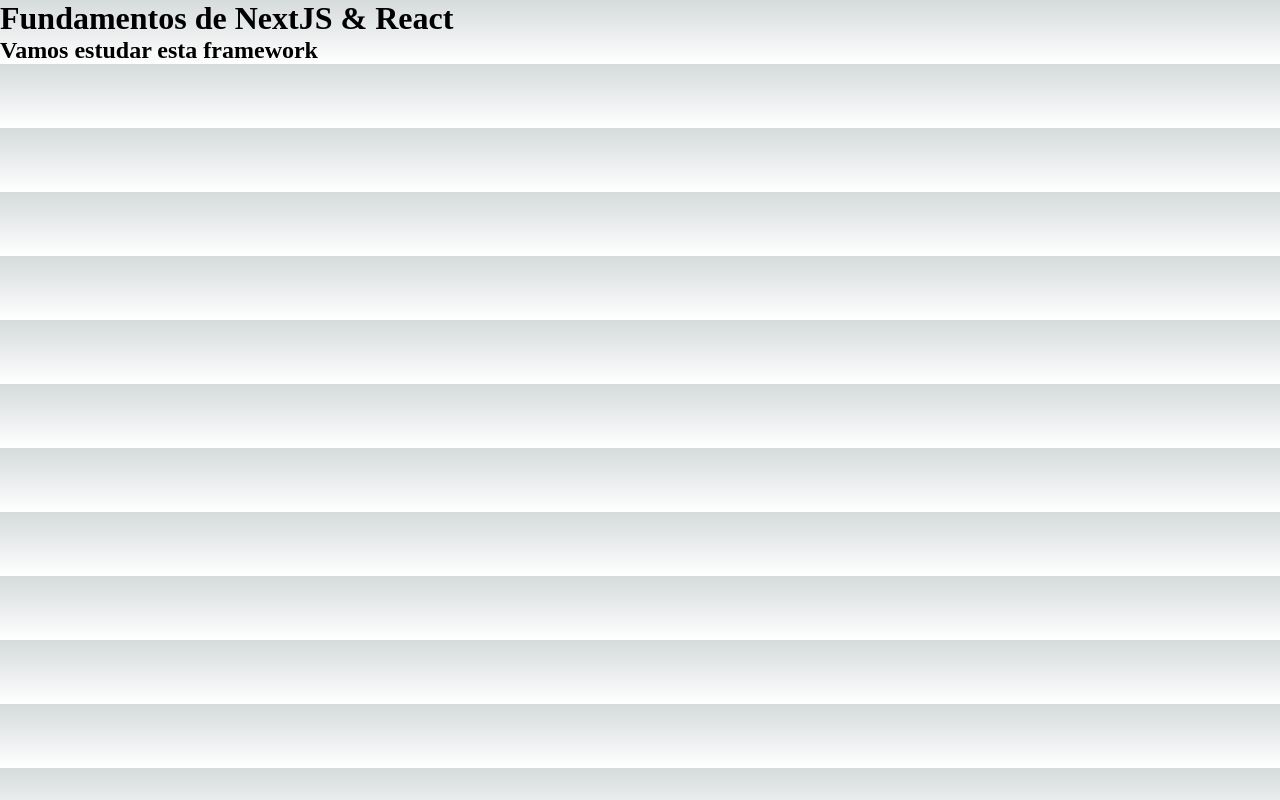
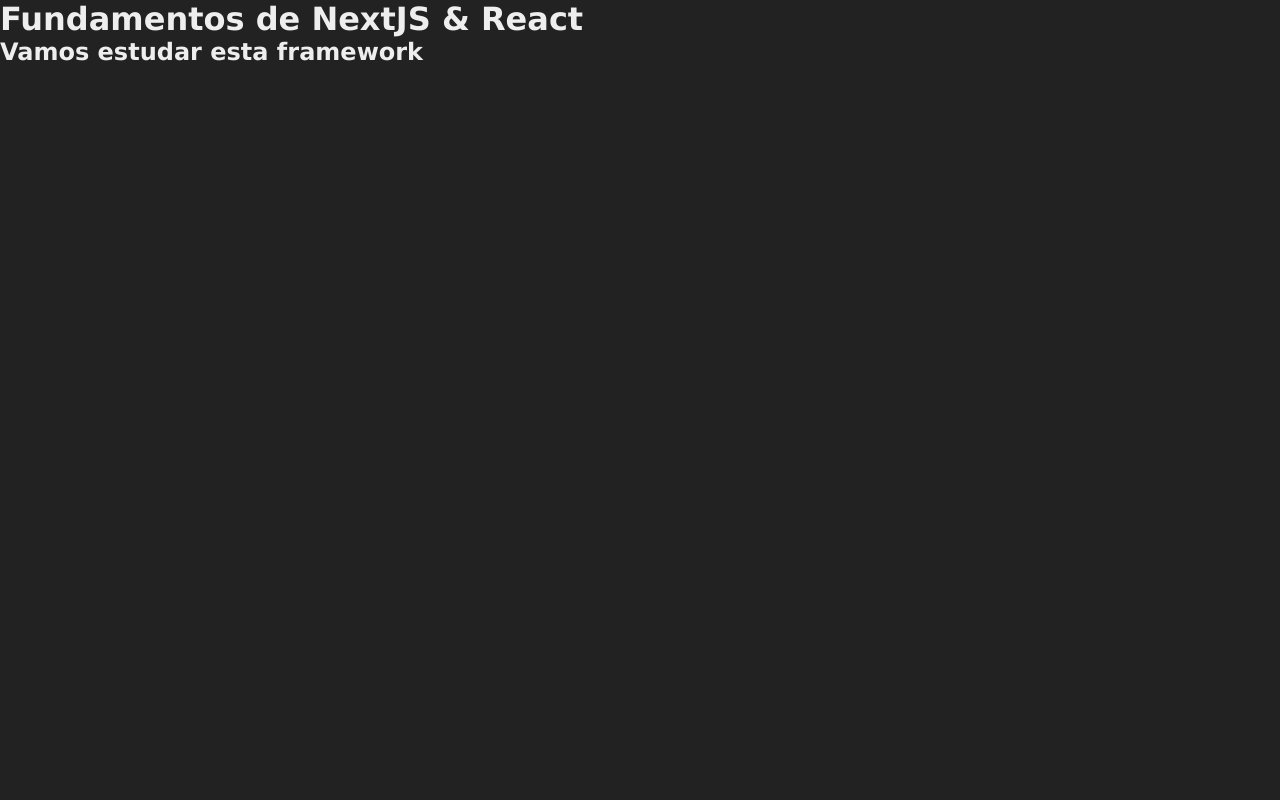
Before and after one commit to mbpfilho/Nextjs-fundamentos, a Next.js app: page / in a window 1280 px wide. Built offline with nearby package versions, Linux system fonts and the light colour scheme.

Commit message:
css global

```diff
--- a/src/pages/_app.tsx
+++ b/src/pages/_app.tsx
@@ -1,4 +1,5 @@
 import '../styles/globals.css'
+import '../styles/app.css'
 import type { AppProps } from 'next/app'
 
 export default function App({ Component, pageProps }: AppProps) {
--- /dev/null
+++ b/src/styles/app.css
@@ -0,0 +1,5 @@
+body{
+  background: #222;
+  color: #eee;
+  font-family: Verdana, Geneva, Tahoma, sans-serif;
+}
```
Also changed, not shown: src/styles/globals.css (line endings or trailing spaces).
